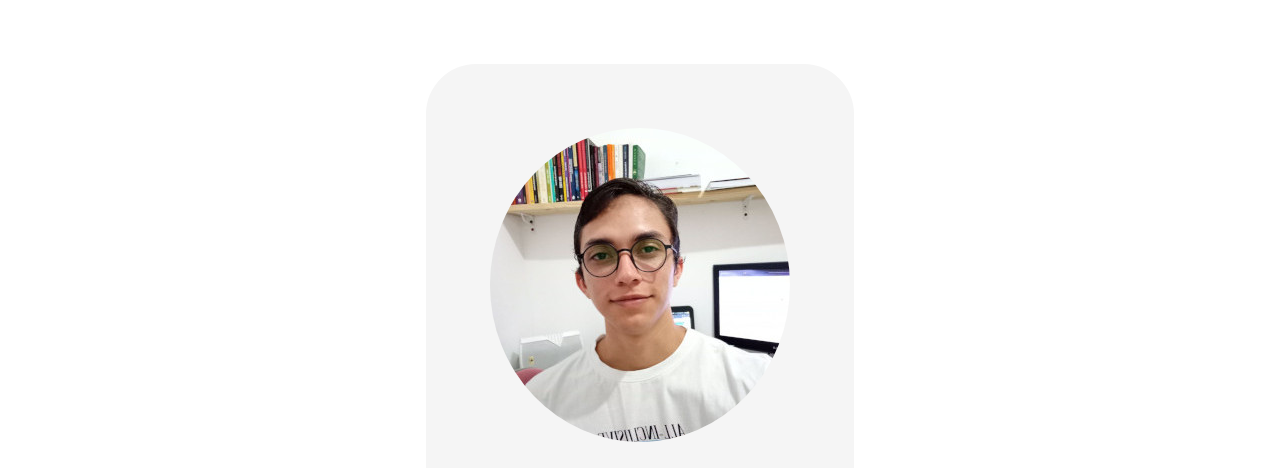
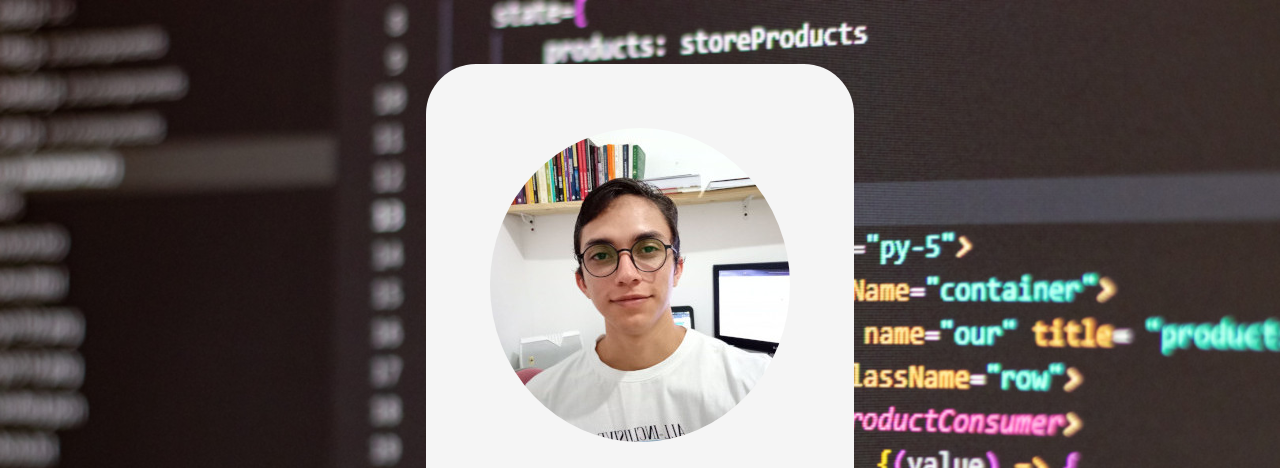
Before and after one commit to ememateu/Portifolio, a plain HTML site: page index.html in a window 1280 px wide. Shown: the top 468 px of the page. Drawn offline with Linux system fonts and the light colour scheme.

Commit message:
Update style.css

```diff
--- a/style.css
+++ b/style.css
@@ -14,7 +14,7 @@ li{
 
 body{
     font-family: 'Source Code Pro', monospace;
-    background: url("../portifólio/imagem/2.2.jpg") no-repeat top center;
+    background: url("../Portifolio/imagem/2.2.jpg") no-repeat top center;
     background-attachment: fixed;
     background-size: cover;
     display: grid;
```
